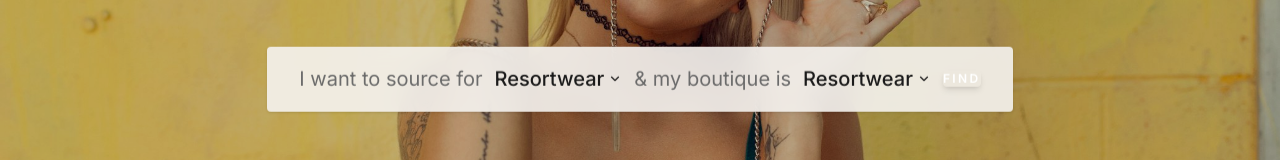
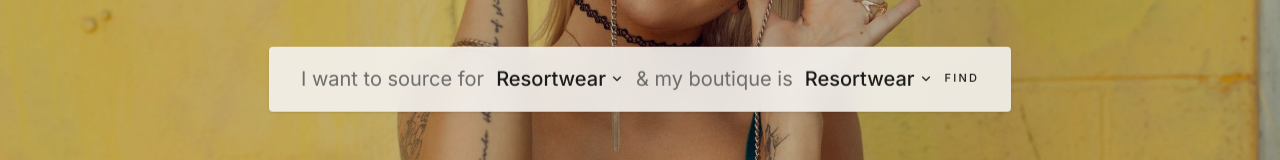
Before and after one commit to arush-qala/platform-v5, a Next.js app: page / in a window 1280 px wide. Shown: the part 321-481 px from the top of the page. Built offline with nearby package versions, Linux system fonts and the light colour scheme.

Commit message:
fix: Update Find button to a classy outlined style

```diff
--- a/components/home/StatementOverlay.tsx
+++ b/components/home/StatementOverlay.tsx
@@ -64,7 +64,7 @@ export function StatementOverlay({
                     {/* Find Button */}
                     <button
                         onClick={onFind}
-                        className="ml-4 px-8 py-3 bg-black text-white text-xs uppercase tracking-[0.2em] font-bold rounded-sm hover:bg-gray-900 transition-all shadow-md border border-black"
+                        className="ml-6 px-8 py-2 border border-[#1a1a1a] text-[#1a1a1a] text-[11px] uppercase tracking-[0.2em] font-medium hover:bg-[#1a1a1a] hover:text-white transition-all duration-300"
                     >
                         Find
                     </button>
```
